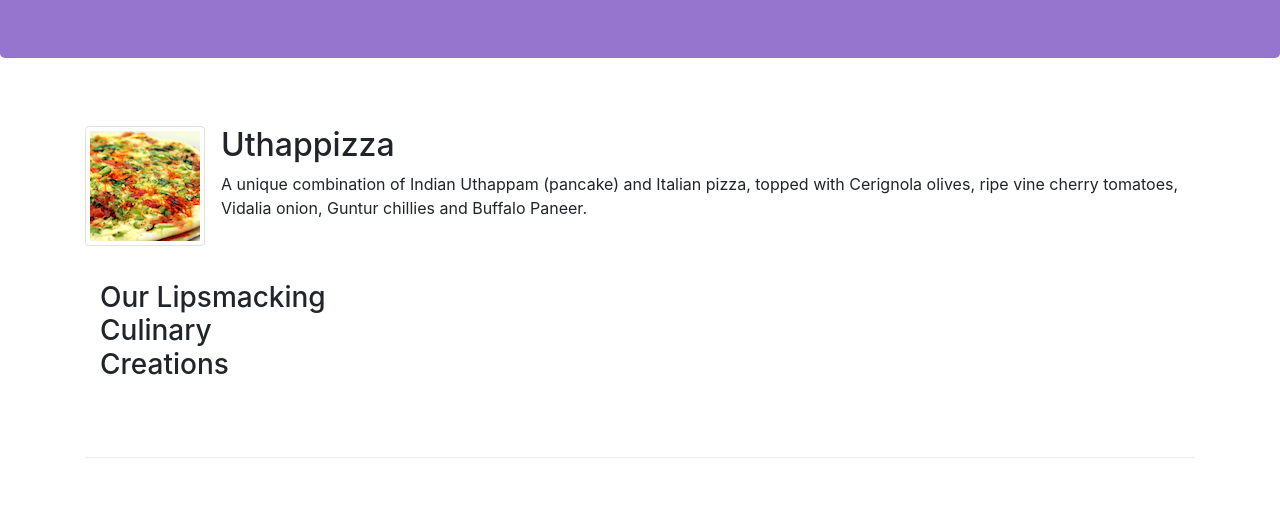
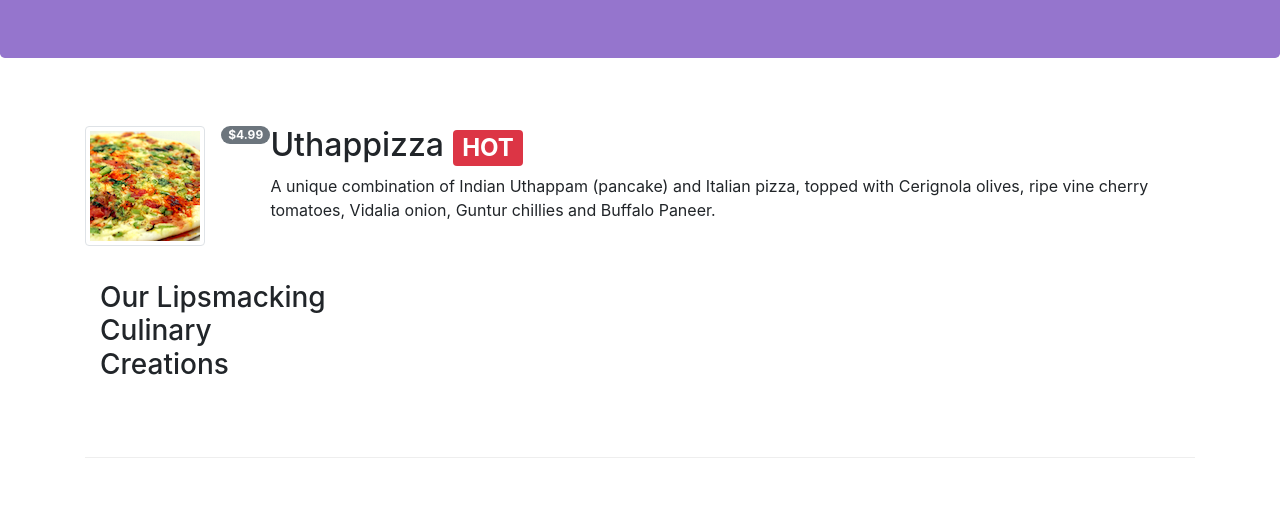
Before and after one commit to ArtemiiimetrA/front-end-coursera, a website: page week-1/conFusion/index.html in a window 1280 px wide. Shown: the part 276-800 px from the top of the page. Drawn offline with nearby package versions, Linux system fonts and the light colour scheme.

Commit message:
Alerting Users

```diff
--- a/week-1/conFusion/index.html
+++ b/week-1/conFusion/index.html
@@ -59,10 +59,10 @@
                 <h3>Our Lipsmacking Culinary Creations</h3>
             </div>
             <div class="media">
-                <img class="d-flex mr-3 img-thumbnail align-self-center"
-                        src="img/uthappizza.png" alt="Uthappizza">
+                <img class="d-flex mr-3 img-thumbnail align-self-center" src="img/uthappizza.png" alt="Uthappizza">
+                <span class="badge badge-pill badge-secondary">$4.99</span>
                 <div class="media-body">
-                    <h2 class="mt-0">Uthappizza</h2>
+                    <h2 class="mt-0">Uthappizza <span class="badge badge-danger">HOT</span></h2>
                     <p class="d-none d-sm-block">A unique combination of Indian Uthappam (pancake) and
                         Italian pizza, topped with Cerignola olives, ripe vine
                         cherry tomatoes, Vidalia onion, Guntur chillies and
@@ -89,8 +89,7 @@
                 <h3>Meet our Culinary Specialists</h3>
             </div>
             <div class="media">
-                <img class="d-flex mr-3 img-thumbnail align-self-center"
-                        src="img/alberto.png" alt="Alberto Somayya">
+                <img class="d-flex mr-3 img-thumbnail align-self-center" src="img/alberto.png" alt="Alberto Somayya">
                 <div class="media-body">
                     <h2 class="mt-0">Alberto Somayya</h2>
                     <h4>Executive Chef</h4>
@@ -98,7 +97,7 @@
                         International experience having worked closely with
                         whos-who in the culinary world, he specializes in
                         creating mouthwatering Indo-Italian fusion experiences.
-                        </p>
+                    </p>
                 </div>
             </div>
 
```
